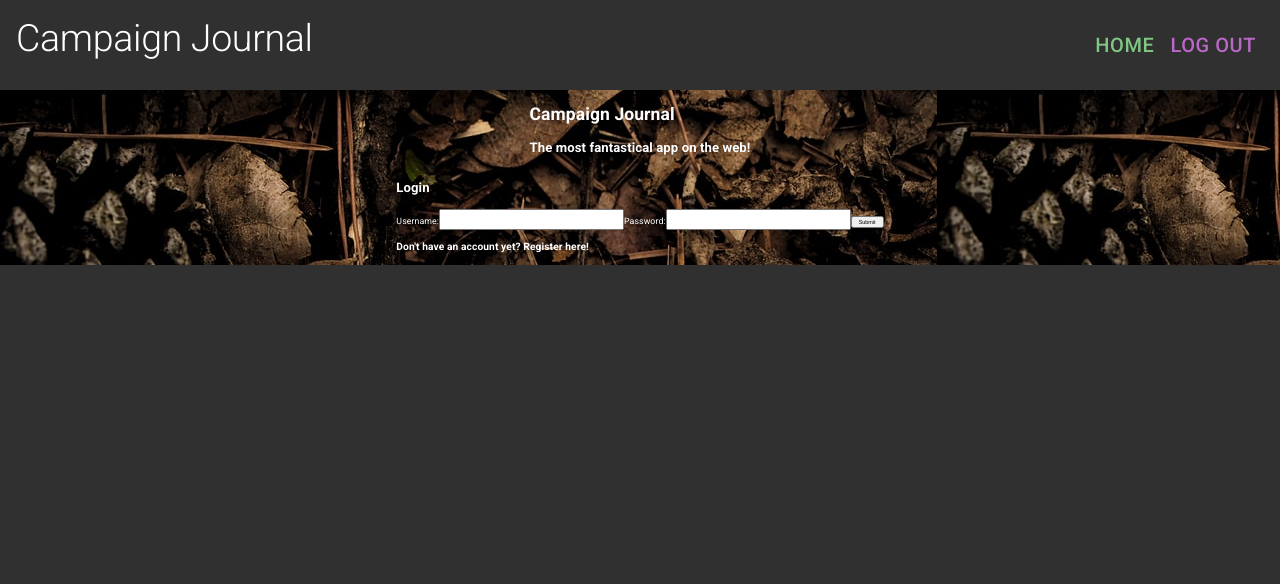
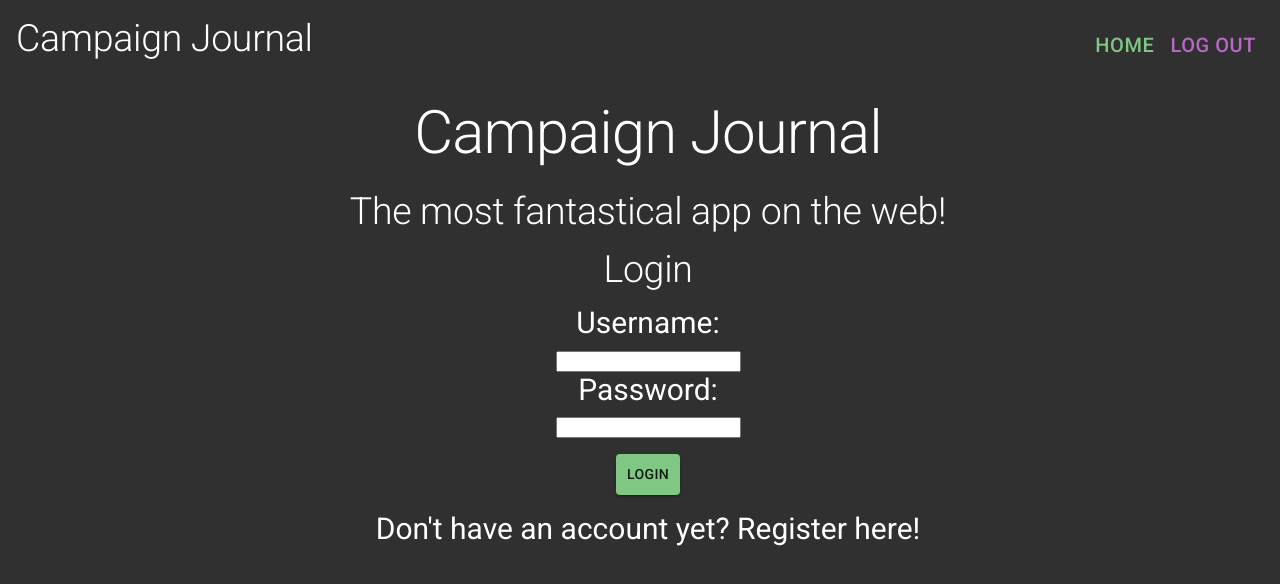
Before and after one commit to MMendes24/client, a React (Create React App) app: page / in a window 1280 px wide. Shown: the top 584 px of the page. Built offline with nearby package versions, Linux system fonts and the light colour scheme.

Commit message:
Login form styled

```diff
--- a/src/components/Dashboard.js
+++ b/src/components/Dashboard.js
@@ -63,7 +63,6 @@ const Dashboard = (props) => {
                     <Campaign key={campaign.id} campaign={campaign} />
                 ))}
             </section>
-
             <Button className={classes.buttonStyles} color="primary" size="large" variant="contained" onClick={() => history.push(`/add-campaign/${id}`)}>New Campaign</Button>
         </Grid>
     )
--- a/src/components/LoginForm.js
+++ b/src/components/LoginForm.js
@@ -13,24 +13,16 @@ import Typography from '@material-ui/core/Typography';
 const useStyles = makeStyles((theme) => ({
     root: {
         '& > *': {
-            margin: theme.spacing(2),
+            margin: theme.spacing(3),
         },
     },
     background: {
-        width: "50%"
+        margin: theme.spacing(1),
     },
     buttonStyles: {
         fontSize: 14,
         margin: theme.spacing(2),
         width: "10%"
-    },
-    categoryClass: {
-        fontSize: 16,
-        width: "20%"
-    },
-    descClass: {
-        fontSize: 16,
-        width: "20%"
     },
     error: {
         fontSize: 14
@@ -67,18 +59,15 @@ const LoginForm = () => {
 
     return (
         <Grid
-        className="bg"
+            className={classes.background}
             container
             direction="column"
             justify="center"
             alignItems="center"
         >
-            <header>
-                <h1>Campaign Journal</h1>
-                <h2>The most fantastical app on the web!</h2>
-            </header>
+            <Typography variant="h1" gutterBottom>Campaign Journal</Typography>
+            <Typography variant="h2" gutterBottom>The most fantastical app on the web!</Typography>
             <section>
-                <h2>Login</h2>
                 <Formik
                     initialValues={{ username: "", password: "" }}
                     validationSchema={loginSchema}
@@ -90,27 +79,35 @@ const LoginForm = () => {
                 >
                     {({ errors, touched, isSubmitting }) => (
                         <Form>
-                            <label>Username:</label>
+                            <Grid
+                                container
+                                direction="column"
+                                justify="center"
+                                alignItems="center"
+                            >
+                                <Typography variant="h2" gutterBottom>Login</Typography>
+                                <Typography variant="h3" gutterBottom>Username:</Typography>
                                 <Field type="username" name="username" />
 
                                 {errors.username && touched.username ? (
-                                <div className="error">{errors.username}</div>
+                                    <Typography variant="body1" color="error" className={classes.error}>{errors.username}</Typography>
                                 ) : null}
 
-                            <label>Password:</label>
+                                <Typography variant="h3" gutterBottom>Password:</Typography>
                                 <Field type="password" name="password" />
 
                                 {errors.password && touched.password ? (
-                                <div className="error">{errors.password}</div>
+                                    <Typography variant="body1" color="error" className={classes.error}>{errors.password}</Typography>
                                 ) : null}
 
-                            <button type="submit" disabled={isSubmitting}>
-                                Submit
-                        </button>
+                                <Button className={classes.buttonStyles} color="primary" size="large" variant="contained" type="submit" disabled={isSubmitting}>
+                                    Login
+                                </Button>
+                            </Grid>
                         </Form>
                     )}
                 </Formik>
-                <h3>Don't have an account yet? Register here!</h3>
+                <Typography variant="h3" gutterBottom>Don't have an account yet? Register here!</Typography>
             </section>
         </Grid>
     )
```
Lines whose indentation alone changed are shown as unchanged.
